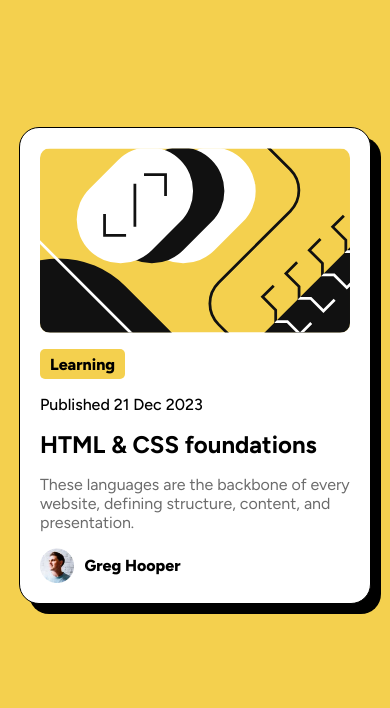
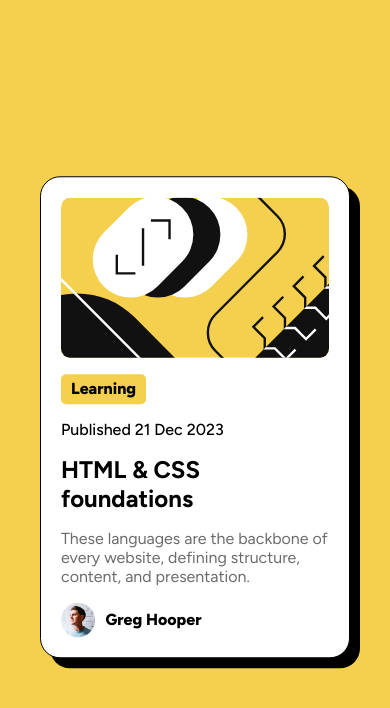
Before and after one commit to lucas-benvindo/projeto_cartao, a plain HTML site: page index.html in a window 390 px wide. Drawn offline with Linux system fonts and the light colour scheme.

Commit message:
Ajustei a responsividade

```diff
--- a/estilos/style.css
+++ b/estilos/style.css
@@ -9,21 +9,33 @@
     --fonte: 'Figtree', sans-serif;
 }
 
+*{
+    box-sizing: border-box;
+}
+
+
 body{
     background-color: var(--color03);
     font-family: var(--fonte);
 }
 
+div#container{
+    height: 97vh;
+    position: relative;
+}
+
 main{
     background-color: white;
+    width: 90%;
     max-width: 310px;
     padding: 20px;
     border-radius: 20px;
     border: 1px solid black;
-    margin: auto;
-    margin-top: 15vh;
-    margin-bottom: 15vh;
     box-shadow: 10px 10px black;
+    position: absolute;
+    top: 50%;
+    left: 50%;
+    transform: translate(-50%, -50%);
 }
 
 header > img{
--- a/index.html
+++ b/index.html
@@ -8,6 +8,7 @@
     <link rel="shortcut icon" href="imagens/favicon.ico" type="image/x-icon">
 </head>
 <body>
+    <div id="container">
         <main>
             <header>
                 <img src="imagens/illustration-article.svg" alt="Ilustração">
@@ -21,5 +22,6 @@
                 <span>Greg Hooper</span>
             </footer>
         </main>
+    </div>
 </body>
 </html>
```
Lines whose indentation alone changed are shown as unchanged.
